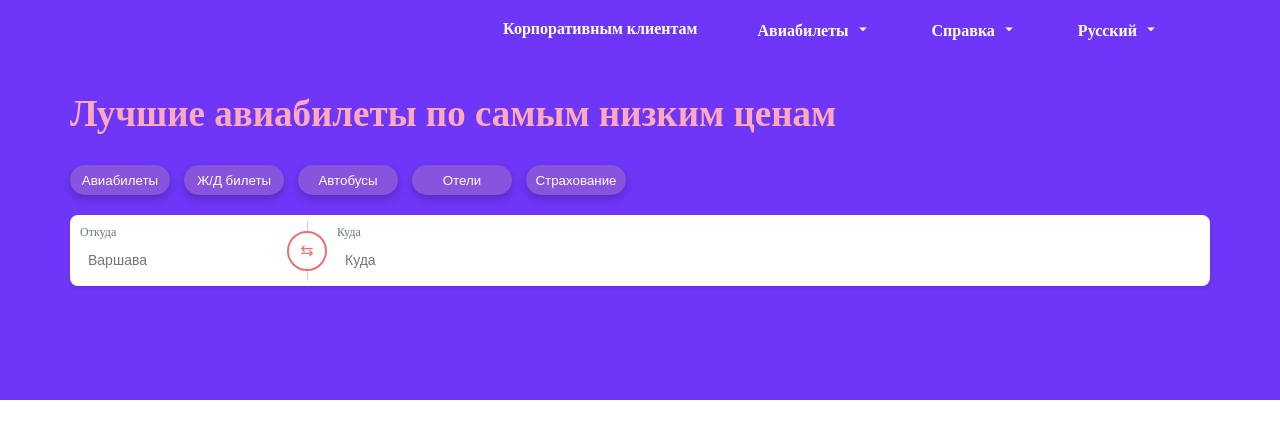
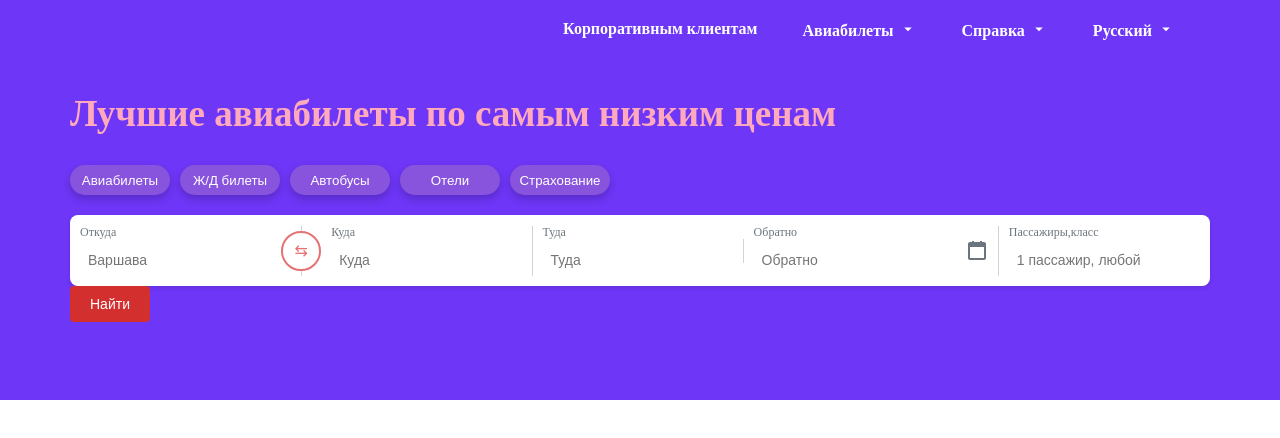
Before and after one commit to eviltech/html, a plain HTML site: page index.html in a window 1280 px wide. Drawn offline with Linux system fonts and the light colour scheme.

Commit message:
add fields

```diff
--- a/css/style.css
+++ b/css/style.css
@@ -4,11 +4,13 @@
     padding: 0;
 }
 
+/* Общий контейнер */
 .container {
     max-width: 1140px;
     margin: 0 auto;
 }
 
+/* Стили для заголовка */
 .header {
     min-height: 400px;
     background-color: #6E36F7;
@@ -18,66 +20,75 @@ h1 {
     color: #ffa9bc;
     font-size: 37px;
     margin-top: 30px;
+    text-align: left;
 }
 
+/* Сброс списка */
 ul, li {
-    list-style: none; /* Убираем точки */
+    list-style: none;
 }
 
-/* Стили для вертикального меню */
+/* Горизонтальное меню */
 .horizontal-menu {
-    display: flex; /* Flexbox для меню */
-    flex-direction: row; /* Горизонтальная ориентация */
-    justify-content: flex-end; /* Выравниваем элементы по правому краю */
-    padding: 10px 20px; /* Внутренние отступы у контейнера */
-}
-
-.horizontal-menu li {
-    margin: 0 15px; /* Расстояние между пунктами меню */
+    display: flex;
+    justify-content: flex-end;
+    padding: 10px 20px;
+    gap: 15px; /* Расстояние между элементами меню */
 }
 
 .horizontal-menu a {
-    text-decoration: none; /* Убираем подчеркивание */
+    text-decoration: none;
     color: white;
     font-size: 16px;
     font-weight: bold;
     padding: 10px 15px;
-    position: relative; /* Для позиционирования стрелочек */
-    display: inline-flex; /* Для размещения текста и иконки */
-    align-items: center; /* Выравнивание текста и иконки */
-    gap: 5px; /* Расстояние между текстом и иконкой */
-    transition: background-color 0.3s ease; /* Эффект при наведении */
+    display: flex;
+    align-items: center;
+    gap: 5px;
+    border-radius: 5px;
+    transition: background-color 0.3s, color 0.3s;
 }
 
 .horizontal-menu a:hover {
     background-color: #555;
-    border-radius: 5px; /* Закругленные углы при наведении */
+    color: #ccc;
+}
+
+/* Стили иконки в меню */
+.horizontal-menu a .icon svg {
+    transition: fill 0.3s ease;
 }
 
 .horizontal-menu a:hover .icon svg {
-    fill: #ccc; /* Изменение цвета стрелки при наведении */
+    fill: #ccc;
 }
 
-.horizontal-menu a .icon svg {
-    transition: fill 0.3s ease; /* Плавное изменение цвета стрелки */
+/* Кнопки в заголовке */
+.header-buttons {
+    margin-top: 30px;
+    display: flex;
+    gap: 10px; /* Расстояние между кнопками */
+    justify-content: flex-start;
 }
 
-.header_buttons {
-    margin-top: 30px;
+.header-button {
+    min-width: 100px;
+    height: 30px;
+    border: none;
+    border-radius: 25px;
+    background-color: #8853dd;
+    color: white;
+    box-shadow: 0 4px 8px rgba(0, 0, 0, 0.2);
+    transition: background-color 0.3s, box-shadow 0.3s;
+    cursor: pointer;
 }
 
-.header_buttons .header_button {
-    min-width: 100px;
-    height: 30px;
-    margin-right: 10px;
-    border-radius: 25px;
-    box-shadow: 0 4px 8px rgba(0, 0, 0, 0.2);
-    mask-image: none;
-    border: none;
-    background-color: #8853dd;
-    color: white;
+.header-button:hover {
+    background-color: #6a1b9a;
+    box-shadow: 0 6px 10px rgba(0, 0, 0, 0.3);
 }
 
+/* Секция поиска */
 .search-nav {
     margin-top: 20px;
 }
@@ -90,9 +101,9 @@ ul, li {
     border-radius: 8px;
     box-shadow: 0 2px 5px rgba(0, 0, 0, 0.1);
     gap: 10px;
-    margin-left: 0; /* Позиционирование формы от левого края */
 }
 
+/* Группы полей ввода */
 .input-group {
     display: flex;
     flex-direction: column;
@@ -106,36 +117,61 @@ ul, li {
 }
 
 .input-group input {
-    border: none;
     padding: 8px;
     font-size: 14px;
     color: #333;
+    background-color: transparent; /* Убираем фон */
+    border: none; /* Убираем рамки */
+    border-radius: 0; /* Убираем скругления */
 }
 
+/* Убираем обводку при фокусе */
 .input-group input:focus {
-    border-bottom-color: #6a1b9a;
     outline: none;
+    box-shadow: none; /* Убираем тень при фокусе */
 }
 
+/* Разделитель между полями */
 .divider {
     display: flex;
     flex-direction: column;
     align-items: center;
     justify-content: center;
     position: relative;
+    height: 50px; /* Устанавливаем конкретную высоту для разделителя */
 }
 
 .divider:before {
     content: '';
     width: 1px;
-    height: 150%; /* Высота вертикальной линии */
-    background-color: #ced4da; /* Серый цвет линии */
+    height: 100%; /* Устанавливаем высоту на 100% от родителя */
+    background-color: #ced4da;
     position: absolute;
-    top: -10px;
+    top: 0; /* Начинаем с верхней части */
 }
 
+/* Разделитель между полями "Туда" и "Обратно" */
+.divider-small {
+    display: flex;
+    flex-direction: column;
+    align-items: center;
+    justify-content: center;
+    position: relative;
+    height: 40px; /* Устанавливаем высоту для выделения пространства */
+}
+
+.divider-small:before {
+    content: '';
+    width: 1px;
+    height: 60%; /* Высота меньше, чем основной разделитель */
+    background-color: #ced4da;
+    position: absolute;
+    top: 20%; /* Отступ сверху для корректного расположения */
+}
+
+/* Иконка смены направления */
 .swap-icon {
-    z-index: 1; /* Иконка поверх линии */
+    z-index: 2; /* Обеспечиваем, что иконка находится поверх других элементов */
     background-color: #fff;
     border: 2px solid #e57373;
     border-radius: 50%;
@@ -146,18 +182,53 @@ ul, li {
     justify-content: center;
     color: #e57373;
     font-size: 16px;
-
+    transition: background-color 0.3s ease, border-color 0.3s ease;
+    cursor: pointer; /* Добавляем курсор, чтобы он менялся на pointer при наведении */
 }
 
+/* Кнопка внутри иконки */
 .swap-icon button {
     background: none;
     border: none;
     font-size: inherit;
     color: inherit;
-    cursor: pointer;
+    cursor: inherit; /* Наследуем курсор от родителя */
 }
 
-.swap-icon button:hover {
-    background-color: #fce4ec;
-    border-radius: 50%;
+/* Эффект при наведении на иконку */
+.swap-icon:hover {
+    background-color: #fce4ec; /* Изменение фона при наведении */
+    border-color: #f44336; /* Меняем цвет границы при наведении */
 }
+
+.calendar-icon {
+    display: flex;
+    align-items: center;
+    justify-content: center;
+    margin-left: 10px; /* Отступ между полем "Обратно" и иконкой */
+    cursor: pointer; /* Курсор при наведении */
+}
+
+.calendar-icon svg {
+    fill: #6c757d; /* Цвет иконки */
+    transition: fill 0.3s ease;
+}
+
+.calendar-icon:hover svg {
+    fill: #007bff; /* Цвет иконки при наведении */
+}
+
+.search-button {
+    background-color: #d32f2f;
+    color: white;
+    border: none;
+    padding: 10px 20px;
+    border-radius: 4px;
+    font-size: 14px;
+    cursor: pointer;
+    transition: background-color 0.3s ease;
+}
+
+.search-button:hover {
+    background-color: #b71c1c;
+}
--- a/index.html
+++ b/index.html
@@ -1,50 +1,114 @@
 <!DOCTYPE html>
-<html lang="en">
+<html lang="ru">
 <head>
+    <meta charset="UTF-8">
+    <meta name="viewport" content="width=device-width, initial-scale=1.0">
+    <title>Лучшие авиабилеты</title>
     <link rel="stylesheet" href="css/style.css">
-    <meta charset="UTF-8">
-    <title>Title</title>
 </head>
 <body>
 <header>
     <section class="header">
         <div class="container">
+            <!-- Основное меню -->
             <nav>
                 <ul class="horizontal-menu">
                     <li><a href="#corporate">Корпоративным клиентам</a></li>
-                        <li><a href="#flights">Авиабилеты <span class="icon"><svg xmlns="http://www.w3.org/2000/svg" viewBox="0 0 24 24" fill="white" width="18" height="18"><path d="M7 10l5 5 5-5z"/></svg></span></a></li>
-                        <li><a href="#help">Справка <span class="icon"><svg xmlns="http://www.w3.org/2000/svg" viewBox="0 0 24 24" fill="white" width="18" height="18"><path d="M7 10l5 5 5-5z"/></svg></span></a></li>
-                        <li><a href="#language">Русский <span class="icon"><svg xmlns="http://www.w3.org/2000/svg" viewBox="0 0 24 24" fill="white" width="18" height="18"><path d="M7 10l5 5 5-5z"/></svg></span></a></li>
+                    <li>
+                        <a href="#flights">Авиабилеты
+                            <span class="icon">
+                                <svg xmlns="http://www.w3.org/2000/svg" viewBox="0 0 24 24" fill="white" width="18" height="18">
+                                    <path d="M7 10l5 5 5-5z"/>
+                                </svg>
+                            </span>
+                        </a>
+                    </li>
+                    <li>
+                        <a href="#help">Справка
+                            <span class="icon">
+                                <svg xmlns="http://www.w3.org/2000/svg" viewBox="0 0 24 24" fill="white" width="18" height="18">
+                                    <path d="M7 10l5 5 5-5z"/>
+                                </svg>
+                            </span>
+                        </a>
+                    </li>
+                    <li>
+                        <a href="#language">Русский
+                            <span class="icon">
+                                <svg xmlns="http://www.w3.org/2000/svg" viewBox="0 0 24 24" fill="white" width="18" height="18">
+                                    <path d="M7 10l5 5 5-5z"/>
+                                </svg>
+                            </span>
+                        </a>
+                    </li>
                 </ul>
             </nav>
+
+            <!-- Основной заголовок -->
             <h1>Лучшие авиабилеты по самым низким ценам</h1>
-                <nav>
-                    <div class="header_buttons">
-                        <button class="header_button">Авиабилеты</button>
-                        <button class="header_button">Ж/Д билеты</button>
-                        <button class="header_button">Автобусы</button>
-                        <button class="header_button">Отели</button>
-                        <button class="header_button">Страхование</button>
-                    </div>
+
+            <!-- Кнопки разделов -->
+            <nav class="header-buttons">
+                <button class="header-button">Авиабилеты</button>
+                <button class="header-button">Ж/Д билеты</button>
+                <button class="header-button">Автобусы</button>
+                <button class="header-button">Отели</button>
+                <button class="header-button">Страхование</button>
             </nav>
+
+            <!-- Форма поиска -->
             <nav class="search-nav">
-                    <div class="search-form">
+                <form class="search-form">
+                    <!-- Поле "Откуда" -->
                     <div class="input-group">
                         <label for="from">Откуда</label>
-                            <input type="text" id="from" placeholder="Варшава" />
+                        <input type="text" id="from" placeholder="Варшава">
                     </div>
+
+                    <!-- Разделитель между "Откуда" и "Куда" -->
                     <div class="divider">
-                            <div class="swap-icon">
-                                <button aria-label="Поменять местами">
-                                    <span>&#8646;</span>
+                        <button aria-label="Поменять местами" class="swap-icon">
+                            &#8646;
                         </button>
                     </div>
-                        </div>
+
+                    <!-- Поле "Куда" -->
                     <div class="input-group">
                         <label for="to">Куда</label>
-                            <input type="text" id="to" placeholder="Куда" />
+                        <input type="text" id="to" placeholder="Куда">
                     </div>
+
+                    <!-- Разделитель между "Куда" и "Туда" -->
+                    <div class="divider"></div>
+
+                    <!-- Поле "Туда" -->
+                    <div class="input-group">
+                        <label for="there">Туда</label>
+                        <input type="text" id="there" placeholder="Туда">
                     </div>
+
+                    <!-- Разделитель между "Туда" и "Обратно" -->
+                    <div class="divider-small"></div>
+
+                    <!-- Поле "Обратно" -->
+                    <div class="input-group">
+                        <label for="back">Обратно</label>
+                        <input type="text" id="back" placeholder="Обратно">
+                    </div>
+                    <div class="calendar-icon">
+                        <svg xmlns="http://www.w3.org/2000/svg" viewBox="0 0 24 24" width="24" height="24">
+                            <path d="M19 3h-2V2h-2v1H9V2H7v1H5c-1.1 0-1.99.9-1.99 2L3 19c0 1.1.89 2 1.99 2H19c1.1 0 2-.9 2-2V5c0-1.1-.9-2-2-2zM5 19V8h14v11H5z"/>
+                        </svg>
+                    </div>
+
+                    <div class="divider"></div>
+
+                    <div class="input-group">
+                        <label for="back">Пассажиры,класс</label>
+                        <input type="text" id="passenger" placeholder="1 пассажир, любой">
+                    </div>
+                </form>
+                <button class="search-button">Найти</button>
             </nav>
         </div>
     </section>
```
Lines whose indentation alone changed are shown as unchanged.
